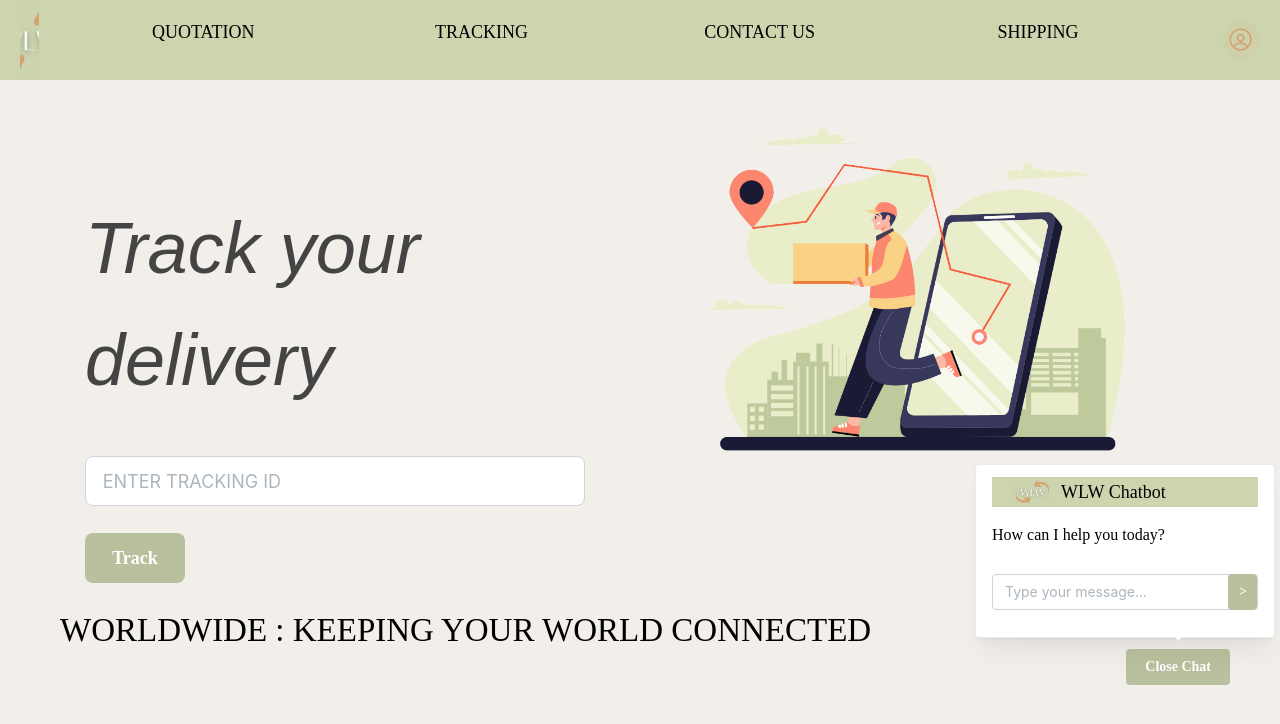
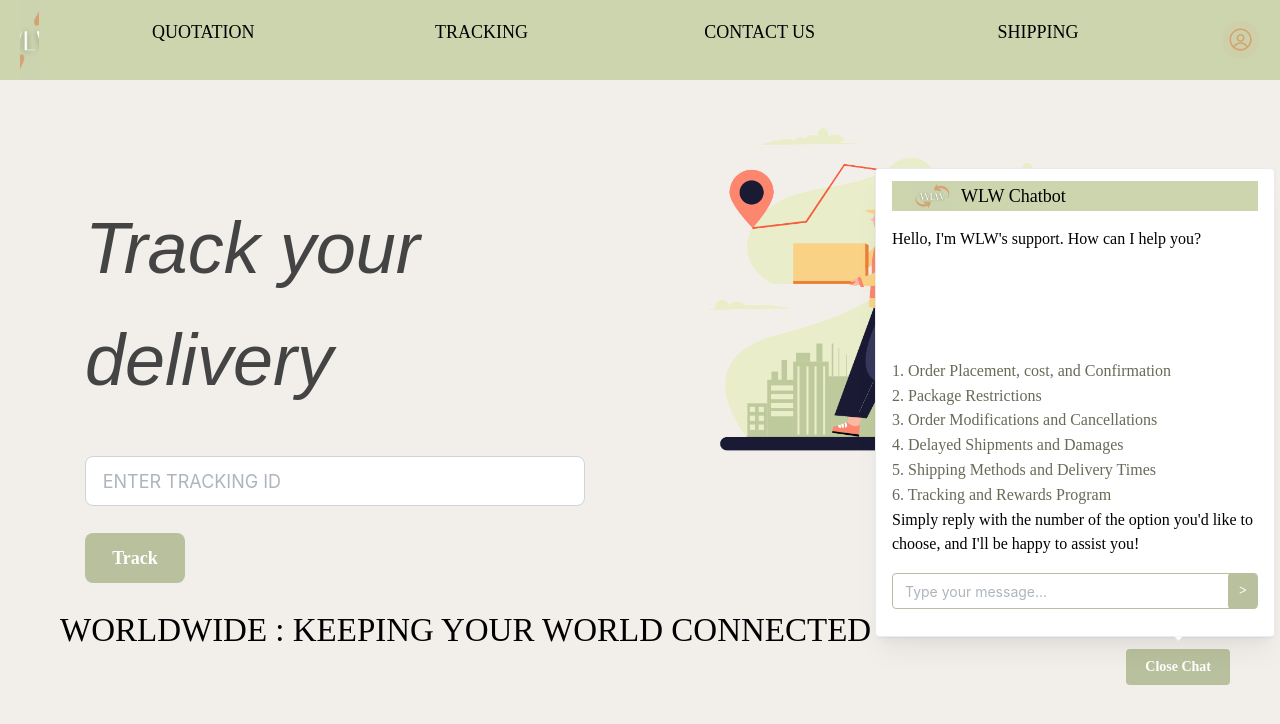
Before and after one commit to cristina-trofimov/WLW_soen343, a React (Vite) app in the folder frontend/: page /home in a window 1280 px wide. Both pictures are taken after a click on the button "Ask WLW". Shown: the top 724 px of the page. Built offline with nearby package versions, Linux system fonts and the light colour scheme.

Commit message:
FINALLY WORKS EVEN THOUGH THE APIS DIDN'T WANT US TO USE THEM

```diff
--- a/frontend/src/components/ChatbotPopup.tsx
+++ b/frontend/src/components/ChatbotPopup.tsx
@@ -1,161 +1,156 @@
-// import { useState } from 'react';
-// import classes from '../routes/Layout.module.css';
-// import { Button, Popover, Text, TextInput, Stack, Image } from '@mantine/core';
-
-// interface ChatOption {
-//   id: string;
-//   text: string;
-// }
-
-// const chatOptions: ChatOption[] = [
-//   { id: '1', text: 'option 1!' },
-//   { id: '2', text: 'option 2' },
-//   { id: '3', text: 'option 3' },
-// ];
-
-// const ChatbotPopup = () => {
-//     const [opened, setOpened] = useState(false);
-//     const [selectedOption, setSelectedOption] = useState<ChatOption | null>(null);
-
-//     const handleOptionSelect = (option: ChatOption) => {
-//       setSelectedOption(option);
-//       setOpened(false);
-//     };
-//     // const [message, setMessage] = useState('');
-
-//     // const handleSend = () => {
-//     //   // Handle sending the message here
-//     //   console.log('Sending message:', message);
-//     //   setMessage('');
-//     // };
-
-//     return (
-//       <div style={{ position: 'fixed', bottom: 100, right: 50 }}>
-//         <Popover opened={opened} onChange={setOpened} width={300} position="top" withArrow shadow="md" >
-//           <Popover.Target>
-//             <Button onClick={() => setOpened((o) => !o)}>
-//               {opened ? 'Close Chat' : (
-//                 <><Image src="/WLW_logo.png" height={"30px"} radius={"150%"} style={{ marginRight: '8px' }} />Ask WLW</>
-//               )}
-//             </Button>
-//           </Popover.Target>
-//           <Popover.Dropdown>
-//             <Stack>
-//               <Text size="lg" ta="center" h={"35xp"} className={classes.chatbotHeader} >
-//                 <Image src="/WLW_logo.png" height={"30px"} style={{ marginRight: '8px' }} />
-//                 WLW Chatbot
-//               </Text>
-//               <Text size="md">How can I help you today?</Text>
-//               {chatOptions.map((option) => (
-//                 <Button
-//                   key={option.id}
-//                   variant="subtle"
-//                   onClick={() => handleOptionSelect(option)}
-//                 >
-//                   {option.text}
-//                 </Button>
-//               ))}
-//           </Stack>
-//             {/* The following is for the user sending texts */}
-//             {/* <Stack gap="xs">
-//               <Text size="sm" fw={500}>Chatbot</Text>
-//               <Text size="xs">How can I help you today?</Text>
-//               <TextInput
-//                 placeholder="Type your message..."
-//                 value={message}
-//                 onChange={(event) => setMessage(event.currentTarget.value)}
-//                 rightSection={
-//                   <Button size="xs" onClick={handleSend}>
-//                     Send
-//                   </Button>
-//                 }
-//               />
-//             </Stack> */}
-//           </Popover.Dropdown>
-//         </Popover>
-//       </div>
-//     );
-//   };
-
-// export default ChatbotPopup;
-
-import { useEffect, useRef, useState } from "react";
-import classes from "../routes/Layout.module.css";
-import { Button, Popover, Text, TextInput, Stack, Image, ScrollArea, } from "@mantine/core";
-import axios from "axios";
+import { useEffect, useRef, useState } from 'react';
+import classes from '../routes/Layout.module.css';
+import { Button, Popover, Text, TextInput, Stack, Image, ScrollArea } from '@mantine/core';
+import { ChatbotOption, ChatbotSubOption } from '../interface/ChatbotOptions';
 import { ChatbotMessage } from "../interface/chatbotMessage";
 
+const chatOptions: ChatbotOption[] = [
+  {
+    id: "1",
+    section: "Order Placement, cost, and Confirmation",
+    subOptions: [
+      { id: "1", question: "How much will it cost to ship my order?", response: "To determine the exact cost of shipping your packages, I recommend using the <a href='/quote'>quote service</a>. Fill out the form and click on 'Check Quote'." },
+      { id: "2", question: "How do I place an order?", response: "Go to the order placement page by clicking on <a href='/order/place'>here</a>. Fill out the form, make sure your information are accurate. After placing your order, you'll need to make a payment. Once your order is successfully placed and payment is made, you will receive an email confirmation with all the details of your order, including tracking information." },
+      { id: "3", question: "Will I receive a confirmation after placing my order?", response: "Yes, once your order is successfully placed, you will receive an email confirmation with the details of your order and tracking information." },
+      { id: "4", question: "Back", response: "" }
+    ]
+  },
+  {
+    id: "2",
+    section: "Package Restrictions",
+    subOptions: [
+      { id: "1", question: "Are there any restrictions on what I can ship?", response: "Yes, the company does not ship hazardous materials, perishables, or live animals. Additionally, only one package is allowed per order." },
+      { id: "2", question: "Back", response: "" }
+    ]
+  },
+  {
+    id: "3",
+    section: "Order Modifications and Cancellations",
+    subOptions: [
+      { id: "1", question: "Can I modify my order after it has been shipped?", response: "You can edit the delivery date and time whlile the order is pending. However, once an order has been dispatched, modifications are not allowed. Customers should ensure their orders are correct before shipping." },
+      { id: "2", question: "Can I cancel my order?", response: "Orders can only be canceled when they are pending. Once they have been processed for shipping, they can no longer be deleted." },
+      { id: "3", question: "Back", response: "" }
+    ]
+  },
+  {
+    id: "4",
+    section: "Delayed Shipments and Damages",
+    subOptions: [
+      { id: "1", question: "What happens if my package is delayed?", response: "While the company strives to meet delivery timelines, delays may occur due to unforeseen circumstances. Customers are encouraged to track their shipments for updates." },
+      { id: "2", question: "How does the company handle damaged or lost packages?", response: "The company does not currently offer insurance for shipments. In cases of damage or loss, customers may not receive compensation." },
+      { id: "3", question: "Back", response: "" }
+    ]
+  },
+  {
+    id: "5",
+    section: "Shipping Methods and Delivery Times",
+    subOptions: [
+      { id: "1", question: "What shipping options are available?", response: "You selected Option A" },
+      { id: "2", question: "How long does it take to process an order?", response: "Orders are typically processed within one business day, but this may vary based on order volume." },
+      { id: "3", question: "Back", response: "" }
+    ]
+  },
+  {
+    id: "6",
+    section: "Tracking and Rewards Program",
+    subOptions: [
+      { id: "1", question: "How can I check the status of my order?", response: "You can check the status of your order by clicking on the tracking link provided in your confirmation email or by logging into your account on our website." },
+      { id: "2", question: "When can I start tracking my order?", response: "Tracking begins as soon as the order is placed, allowing customers to monitor their shipment's progress." },
+      { id: "3", question: "Is there a rewards program for shipping?", response: "Yes, for every $10 spent on eco delivery, customers accumulate points that can be redeemed for discounts on future shipments." },
+      { id: "4", question: "Back", response: "" }
+    ]
+  }
+];
 
 const ChatbotPopup = () => {
   const [opened, setOpened] = useState(false);
+  const [convoState, setConvoState] = useState<String>("start");
+  const [selectedOption, setSelectedOption] = useState<ChatbotOption | null>(null);
+  const [selectedSubOption, setSelectedSubOption] = useState<ChatbotSubOption | null>(null);
   const [messages, setMessages] = useState<ChatbotMessage[]>([]);
   const [input, setInput] = useState("");
   const scrollAreaRef = useRef<HTMLDivElement | null>(null);
-  const [wlwData, setWlwData] = useState<string>('');
+  const errorMessage: ChatbotMessage = {
+    text: "Sorry, this isn't a valid option. Please enter the number corresponding to the option you'd like to choose.",
+    sender: 'bot'
+  };
 
-  // Load WLW's policies and information.
-  // Will be passed to the AI so its reponses can be based off of those
-  useEffect(() => {
-    const readFile = async () => {
-      try {
-        const response = await fetch('/ChatbotData.txt');
-        const text = await response.text();
-        setWlwData(text);
-      } catch (error) {
-        console.error('Error reading file:', error);
+  const handleBack = () => {
+    if (selectedSubOption) {
+      setSelectedSubOption(null);
+    } else {
+      setSelectedOption(null);
     }
-    }; readFile(); }, []);
+    setInput("");
+  };
 
   const handleSendMessage = async () => {
     if (input.trim() === "") return;
+
+    if (input.trim().toLowerCase() === "back") {
+      handleBack();
+      return;
+    }
+    setConvoState("started");
 
     const userMessage: ChatbotMessage = { text: input, sender: "user" };
     setMessages([...messages, userMessage]);
     setInput("");
 
-    try {
-      // Chatbot API endpoint
-      const response = await axios.post('https://api.openai.com/v1/chat/completions', {
-      model: "gpt-3.5-turbo",
-      // model: "mistral-7b-instruct",
-      messages: [
-          { role: "system", content: wlwData},
-          { role: "user", content: input }
-        ],
-        max_tokens: 150,
-        temperature: 0.5,
-      }, {
-      headers: {
-          'Authorization': `Bearer API_KEY`,
-          'Content-Type': 'application/json'
+{/* <a href='url'>here</a> */}
+    const inputValue = input.replace(/\D/g, "");
+    if (inputValue != "") {     //NEED TO ADD MORE VERIFICATIONS
+      let arrayIDX = parseInt(inputValue) - 1;
+
+      if (selectedOption && arrayIDX >= 0 && arrayIDX < selectedOption.subOptions.length && selectedOption.subOptions[arrayIDX].question.toLowerCase() === "back") {
+        handleBack();
+        return;
       }
-      });
+      else if (!selectedOption && arrayIDX >= 0 && arrayIDX < chatOptions.length) {
+        setSelectedOption(chatOptions[arrayIDX]);
+        setSelectedSubOption(null);
+
+        const userMessage: ChatbotMessage = { text: chatOptions[arrayIDX].section, sender: "user" };
+        setMessages([...messages, userMessage]);
+      } else if (selectedOption && arrayIDX >= 0 && arrayIDX < selectedOption.subOptions.length) {
+        setSelectedSubOption(selectedOption.subOptions[arrayIDX]);
+
+        const userMessage: ChatbotMessage = { text: selectedOption.subOptions[arrayIDX].question, sender: "user" };
+        setMessages([...messages, userMessage]);
 
         const botMessage: ChatbotMessage = {
-        text: response.data.choices[0].message.content,
+          text: selectedOption.subOptions[arrayIDX].response,
           sender: 'bot' as const
         };
         setMessages(prev => [...prev, botMessage]);
-    } catch (error) {
-      console.error('Chatbot error:', error);
-      const errorMessage: ChatbotMessage = {
-        text: "Sorry, I'm having trouble responding right now.",
-        sender: 'bot'
-      };
+      } else {
         setMessages((prevMessages) => [...prevMessages, errorMessage]);
       }
+    } else {
+      setMessages((prevMessages) => [...prevMessages, errorMessage]);
+    }
+  };
+
+  const getMaxHeight = () => {
+    if (selectedOption === null && selectedSubOption === null) {
+      return 100;
+    } else if (selectedOption !== null && selectedSubOption === null) {
+      return 200;
+    }
+    return 75;
   };
 
   // Make the scrollarea jump to most recent messages
   useEffect(() => {
     if (scrollAreaRef.current) {
-      scrollAreaRef.current.scrollTo({ top: scrollAreaRef.current.scrollHeight, behavior: 'smooth' });
+      // scrollAreaRef.current.scrollTo({ top: scrollAreaRef.current.scrollHeight, behavior: 'smooth' }); //Jumps to bottom of most reacent message
+      scrollAreaRef.current.scrollTo({ top: 0, behavior: 'smooth' });  //Jumps to top of most reacent message
     }
   }, [messages]);
 
   return (
     <div style={{ position: "fixed", bottom: 100, right: 50 }}>
-      <Popover opened={opened} onChange={setOpened} width={300} position="top" withArrow shadow="md" >
+      <Popover opened={opened} onChange={setOpened} width={400} position="top" withArrow shadow="md" >
         <Popover.Target>
           <Button onClick={() => setOpened((o) => !o)}>
             {opened ? ( "Close Chat" ) : (
@@ -170,11 +165,8 @@ const ChatbotPopup = () => {
               <Image src="/WLW_logo.png" height={"30px"} style={{ marginRight: "8px" }} />
               WLW Chatbot
             </Text>
-            <Text size="md">How can I help you today?</Text>
-          </Stack>
-          <Stack gap="xs"></Stack>
-          <Stack>
-          <ScrollArea.Autosize key={"chatbotScrollArea"} viewportRef={scrollAreaRef} mah={200} scrollbarSize={4} style={{ flexGrow: 1, overflowY: 'auto', padding: '5px' }} >
+            <Text>Hello, I'm WLW's support. How can I help you?</Text>
+            <ScrollArea.Autosize key={"chatbotScrollArea"} viewportRef={scrollAreaRef} h={getMaxHeight()} mih={15} mah={75} scrollbarSize={4} style={{ flexGrow: 1, overflowY: 'auto' }} >
               {messages.map((message, index) => (
                 <div style={{ display: 'flex', justifyContent: message.sender === 'user' ? 'flex-end' : 'flex-start' }}>
                   <Text
@@ -184,7 +176,7 @@ const ChatbotPopup = () => {
                     marginBottom: '10px',
                     padding: '0px 10px',
                     borderRadius: '12px',
-                  maxWidth: '200px',
+                    maxWidth: '350px',
                     backgroundColor: message.sender === 'user' ? "#ccd5ae" : 'rgba(0, 0, 0, 0.05)' }}
                   >
                     {message.text}
@@ -192,7 +184,28 @@ const ChatbotPopup = () => {
                 </div>
               ))}
             </ScrollArea.Autosize>
+            { (convoState === "start" || !selectedOption) && (
+              <div>
+                {chatOptions.map((option) => (
+                  <Text key={"option " + option.id} color='#666b57' variant="subtle" >{option.id}. {option.section}</Text>
+                ))}
+                Simply reply with the number of the option you'd like to choose, and I'll be happy to assist you!
+              </div>
+            )}
+            {selectedOption && !selectedSubOption && (
+              <div>
+                {selectedOption.subOptions.map((subOption) => (
+                  <Text key={"subOption " + subOption.id} color='#666b57' variant="subtle" >
+                    {subOption.id}. {subOption.question}
+                  </Text>
+                ))}
+                Reply with the number of the option you'd like to choose
+                <Button color='#666b57' variant="subtle" onClick={handleBack} >Back</Button>
+              </div>
+            )}
+            {selectedSubOption && ( <Text>Enter 'back' to go back</Text> )}
             <TextInput
+            autoFocus
               value={input}
               onChange={(e) => setInput(e.target.value)}
               placeholder="Type your message..."
--- /dev/null
+++ b/frontend/src/interface/ChatbotOptions.tsx
@@ -0,0 +1,11 @@
+export interface ChatbotOption {
+    id: string;
+    section: string;
+    subOptions: ChatbotSubOption[];
+}
+
+export interface ChatbotSubOption {
+    id: string;
+    question: string;
+    response: string;
+}
```
Also changed, not shown: frontend/public/ChatbotAIData.txt, frontend/public/ChatbotOptions.txt (added). Lines whose indentation alone changed are shown as unchanged.
